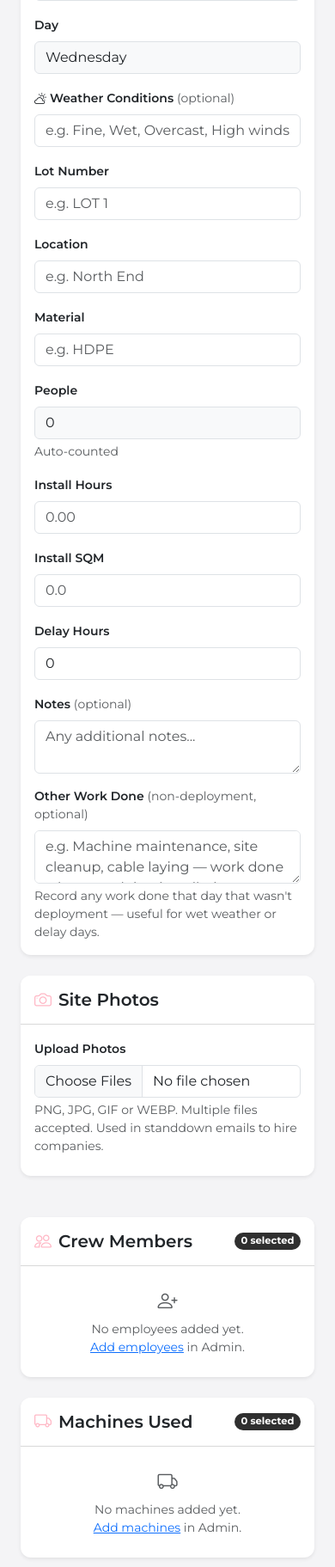
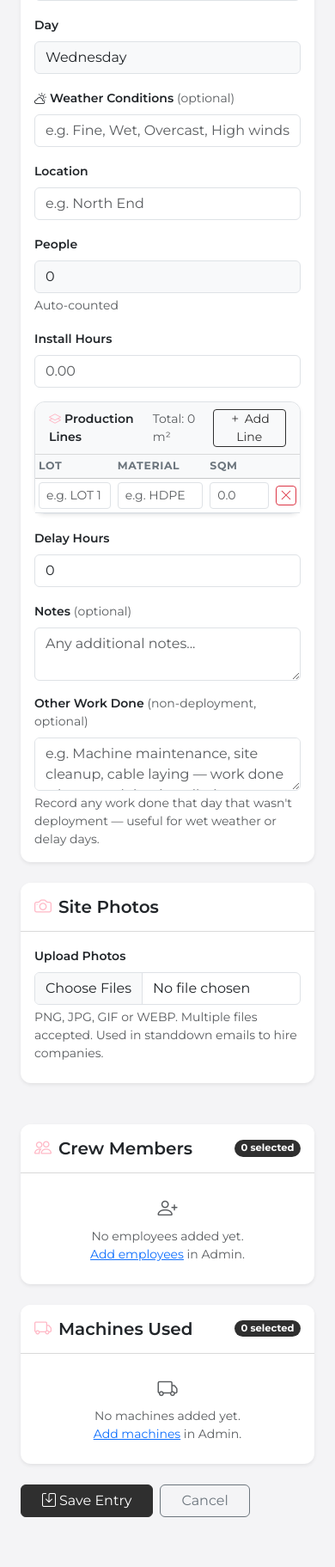
Before and after one commit to hollylmi/Tracking-Program, a Flask app: page /entry/new in a window 390 px wide. Shown: the part 404-2227 px from the top of the page at 86% size. Run offline with Flask 3, Linux system fonts and the light colour scheme; a user stored in the database is signed in.

Commit message:
feat: multiple production lines per daily entry (multi-lot support)
New EntryProductionLine model allows recording multiple lot/material/sqm
combinations within a single daily entry. The entry's install_sqm is
auto-calculated as the sum of all lines.

Web app:
- Entry form replaces single lot/material/sqm fields with a dynamic
  production lines table — add/remove rows with lot, material, sqm
- Total sqm auto-updates as you type
- Edit entry rebuilds production lines, preserving existing data
- Entry detail view shows all production lines with individual sqm

API (mobile):
- POST /api/entries accepts production_lines array
- PATCH /api/entries/<id> accepts production_lines to replace existing
- GET entry detail returns production_lines in response
- Backward compatible — entries without lines still work via legacy fields

Co-Authored-By: Claude Opus 4.6 (1M context) <noreply@anthropic.com>

```diff
--- a/models.py
+++ b/models.py
@@ -188,13 +188,35 @@ class DailyEntry(db.Model):
     )
     photos = db.relationship('EntryPhoto', backref='entry',
                              cascade='all, delete-orphan', lazy=True)
+    production_lines = db.relationship('EntryProductionLine', backref='entry',
+                                        cascade='all, delete-orphan', lazy=True,
+                                        order_by='EntryProductionLine.id')
 
     @property
     def day_name(self):
         return self.entry_date.strftime('%A') if self.entry_date else ''
 
+    @property
+    def total_sqm(self):
+        """Total sqm from production lines, falling back to install_sqm."""
+        if self.production_lines:
+            return sum(pl.install_sqm or 0 for pl in self.production_lines)
+        return self.install_sqm or 0
+
     def __repr__(self):
         return f'<DailyEntry {self.entry_date} - {self.project.name}>'
+
+
+class EntryProductionLine(db.Model):
+    """One lot/material production line within a daily entry."""
+    id = db.Column(db.Integer, primary_key=True)
+    entry_id = db.Column(db.Integer, db.ForeignKey('daily_entry.id'), nullable=False)
+    lot_number = db.Column(db.String(100))
+    material = db.Column(db.String(200))
+    install_sqm = db.Column(db.Float, default=0)
+
+    def __repr__(self):
+        return f'<EntryProductionLine {self.lot_number} {self.material} {self.install_sqm}>'
 
 
 class EntryPhoto(db.Model):
--- a/templates/entry_form.html
+++ b/templates/entry_form.html
@@ -63,29 +63,13 @@
                      placeholder="e.g. Fine, Wet, Overcast, High winds — 32°C">
             </div>
 
-            <!-- Lot Number, Location, Material -->
-            <div class="col-sm-4">
-              <label class="form-label fw-semibold">Lot Number</label>
-              <input type="text" name="lot_number" class="form-control" id="lotInput"
-                     value="{{ entry.lot_number if entry and entry.lot_number else '' }}"
-                     placeholder="e.g. LOT 1" list="lotOptions" autocomplete="off">
-              <datalist id="lotOptions"></datalist>
-            </div>
-            <div class="col-sm-4">
+            <!-- Location -->
+            <div class="col-sm-6">
               <label class="form-label fw-semibold">Location</label>
               <input type="text" name="location" class="form-control"
                      value="{{ entry.location if entry and entry.location else '' }}"
                      placeholder="e.g. North End">
             </div>
-            <div class="col-sm-4">
-              <label class="form-label fw-semibold">Material</label>
-              <input type="text" name="material" class="form-control" id="materialInput"
-                     value="{{ entry.material if entry and entry.material else '' }}"
-                     placeholder="e.g. HDPE" list="materialOptions" autocomplete="off">
-              <datalist id="materialOptions"></datalist>
-            </div>
-
-            <!-- Hours + SQM -->
             <div class="col-sm-3">
               <label class="form-label fw-semibold">People</label>
               <input type="number" name="num_people" class="form-control bg-light" min="0"
@@ -100,13 +84,65 @@
                      value="{{ entry.install_hours if entry else '' }}"
                      placeholder="0.00">
             </div>
-            <div class="col-sm-3">
-              <label class="form-label fw-semibold">Install SQM</label>
-              <input type="number" name="install_sqm" class="form-control" min="0" step="0.1"
-                     id="installSqmInput"
-                     value="{{ entry.install_sqm if entry else '' }}"
-                     placeholder="0.0">
+
+            <!-- Production Lines (multiple lots/materials) -->
+            <div class="col-12">
+              <div class="card border shadow-sm">
+                <div class="card-header bg-light py-2 d-flex justify-content-between align-items-center">
+                  <span class="fw-semibold small"><i class="bi bi-layers me-1 text-primary"></i>Production Lines</span>
+                  <div class="d-flex align-items-center gap-2">
+                    <span class="text-muted small" id="totalSqmLabel">Total: 0 m²</span>
+                    <button type="button" class="btn btn-sm btn-outline-primary py-0" onclick="addProductionLine()">
+                      <i class="bi bi-plus me-1"></i>Add Line
+                    </button>
+                  </div>
+                </div>
+                <div class="card-body p-0">
+                  <datalist id="lotOptions"></datalist>
+                  <datalist id="materialOptions"></datalist>
+                  <table class="table table-sm mb-0 align-middle" id="productionTable">
+                    <thead class="table-light">
+                      <tr>
+                        <th style="width:30%">Lot</th>
+                        <th style="width:35%">Material</th>
+                        <th style="width:25%">SQM</th>
+                        <th style="width:10%"></th>
+                      </tr>
+                    </thead>
+                    <tbody id="productionLines">
+                      {% if entry and entry.production_lines %}
+                        {% for pl in entry.production_lines %}
+                        <tr class="prod-line">
+                          <td><input type="text" name="line_lot[]" class="form-control form-control-sm" value="{{ pl.lot_number or '' }}" placeholder="e.g. LOT 1" list="lotOptions" autocomplete="off"></td>
+                          <td><input type="text" name="line_material[]" class="form-control form-control-sm" value="{{ pl.material or '' }}" placeholder="e.g. HDPE" list="materialOptions" autocomplete="off"></td>
+                          <td><input type="number" name="line_sqm[]" class="form-control form-control-sm line-sqm" min="0" step="0.1" value="{{ pl.install_sqm or '' }}" placeholder="0.0" onchange="updateTotalSqm()" oninput="updateTotalSqm()"></td>
+                          <td class="text-center"><button type="button" class="btn btn-sm btn-outline-danger py-0 px-1" onclick="this.closest('tr').remove(); updateTotalSqm()"><i class="bi bi-x-lg"></i></button></td>
+                        </tr>
+                        {% endfor %}
+                      {% elif entry and (entry.lot_number or entry.material or entry.install_sqm) %}
+                        <tr class="prod-line">
+                          <td><input type="text" name="line_lot[]" class="form-control form-control-sm" value="{{ entry.lot_number or '' }}" placeholder="e.g. LOT 1" list="lotOptions" autocomplete="off"></td>
+                          <td><input type="text" name="line_material[]" class="form-control form-control-sm" value="{{ entry.material or '' }}" placeholder="e.g. HDPE" list="materialOptions" autocomplete="off"></td>
+                          <td><input type="number" name="line_sqm[]" class="form-control form-control-sm line-sqm" min="0" step="0.1" value="{{ entry.install_sqm or '' }}" placeholder="0.0" onchange="updateTotalSqm()" oninput="updateTotalSqm()"></td>
+                          <td class="text-center"><button type="button" class="btn btn-sm btn-outline-danger py-0 px-1" onclick="this.closest('tr').remove(); updateTotalSqm()"><i class="bi bi-x-lg"></i></button></td>
+                        </tr>
+                      {% else %}
+                        <tr class="prod-line">
+                          <td><input type="text" name="line_lot[]" class="form-control form-control-sm" placeholder="e.g. LOT 1" list="lotOptions" autocomplete="off"></td>
+                          <td><input type="text" name="line_material[]" class="form-control form-control-sm" placeholder="e.g. HDPE" list="materialOptions" autocomplete="off"></td>
+                          <td><input type="number" name="line_sqm[]" class="form-control form-control-sm line-sqm" min="0" step="0.1" placeholder="0.0" onchange="updateTotalSqm()" oninput="updateTotalSqm()"></td>
+                          <td class="text-center"><button type="button" class="btn btn-sm btn-outline-danger py-0 px-1" onclick="this.closest('tr').remove(); updateTotalSqm()"><i class="bi bi-x-lg"></i></button></td>
+                        </tr>
+                      {% endif %}
+                    </tbody>
+                  </table>
+                </div>
+              </div>
             </div>
+
+            <!-- Hidden install_sqm field (auto-calculated from production lines) -->
+            <input type="hidden" name="install_sqm" id="installSqmInput" value="{{ entry.install_sqm if entry else '0' }}">
+
             <div class="col-sm-3">
               <label class="form-label fw-semibold">Delay Hours</label>
               <input type="number" name="delay_hours" class="form-control" min="0" step="0.25"
@@ -490,6 +526,33 @@
   const DAYS = ['Sunday','Monday','Tuesday','Wednesday','Thursday','Friday','Saturday'];
   const ENTRY_ID = {{ entry.id if entry else 'null' }};
 
+  // ── Production lines ──────────────────────────────────────────────────────
+  function addProductionLine() {
+    const tbody = document.getElementById('productionLines');
+    const row = document.createElement('tr');
+    row.className = 'prod-line';
+    row.innerHTML = `
+      <td><input type="text" name="line_lot[]" class="form-control form-control-sm" placeholder="e.g. LOT 1" list="lotOptions" autocomplete="off"></td>
+      <td><input type="text" name="line_material[]" class="form-control form-control-sm" placeholder="e.g. HDPE" list="materialOptions" autocomplete="off"></td>
+      <td><input type="number" name="line_sqm[]" class="form-control form-control-sm line-sqm" min="0" step="0.1" placeholder="0.0" onchange="updateTotalSqm()" oninput="updateTotalSqm()"></td>
+      <td class="text-center"><button type="button" class="btn btn-sm btn-outline-danger py-0 px-1" onclick="this.closest('tr').remove(); updateTotalSqm()"><i class="bi bi-x-lg"></i></button></td>
+    `;
+    tbody.appendChild(row);
+    row.querySelector('input').focus();
+  }
+
+  function updateTotalSqm() {
+    let total = 0;
+    document.querySelectorAll('.line-sqm').forEach(input => {
+      total += parseFloat(input.value) || 0;
+    });
+    document.getElementById('totalSqmLabel').textContent = 'Total: ' + total.toLocaleString('en-AU', {maximumFractionDigits:1}) + ' m²';
+    document.getElementById('installSqmInput').value = total;
+  }
+
+  // Init total on load
+  updateTotalSqm();
+
   function deletePhoto(url, thumbId) {
     if (!confirm('Delete this photo?')) return;
     fetch(url, { method: 'POST' })
@@ -554,12 +617,13 @@
   // Run on load to set initial state
   updateMachinesStoodDownVisibility();
 
-  // Progress widget
+  // Progress widget — uses first production line
   let progressTimeout = null;
   function fetchProgress() {
     const projectId = document.getElementById('projectSelect').value;
-    const lot = document.getElementById('lotInput').value.trim();
-    const material = document.getElementById('materialInput').value.trim();
+    const firstRow = document.querySelector('.prod-line');
+    const lot = firstRow ? (firstRow.querySelector('[name="line_lot[]"]')?.value || '').trim() : '';
+    const material = firstRow ? (firstRow.querySelector('[name="line_material[]"]')?.value || '').trim() : '';
     const widget = document.getElementById('progressWidget');
 
     if (!projectId || !lot || !material) {
@@ -706,15 +770,9 @@
   // Run on page load
   filterMachinesByProject();
   filterEmployeesByProject();
-  document.getElementById('lotInput').addEventListener('change', () => {
-    fetchPlannedOptions(document.getElementById('lotInput').value.trim());
-    scheduleProgress();
-  });
-  document.getElementById('lotInput').addEventListener('input', scheduleProgress);
-  document.getElementById('materialInput').addEventListener('input', scheduleProgress);
 
-  // Initial load — populate material options for existing lot value
-  fetchPlannedOptions('{{ entry.lot_number if entry and entry.lot_number else "" }}');
+  // Initial load — populate lot/material datalists
+  fetchPlannedOptions('');
   fetchProgress();
 
   // Employee checkbox counter
```
Also changed, not shown: blueprints/api/data.py (+45 -1 lines), blueprints/entries.py (+59 -9 lines), templates/entry_detail.html (+15 -1 lines).
